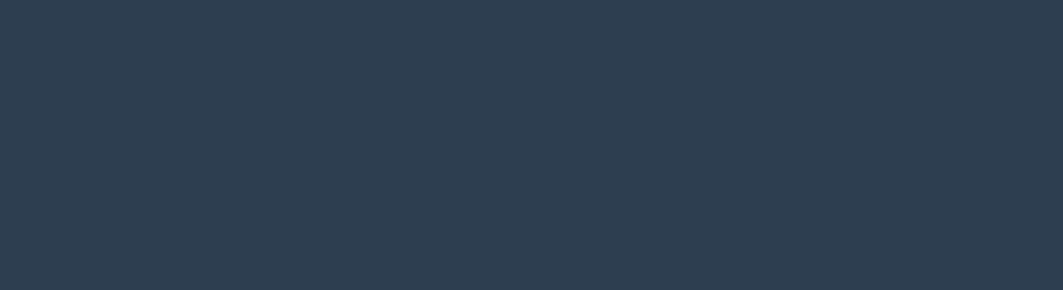
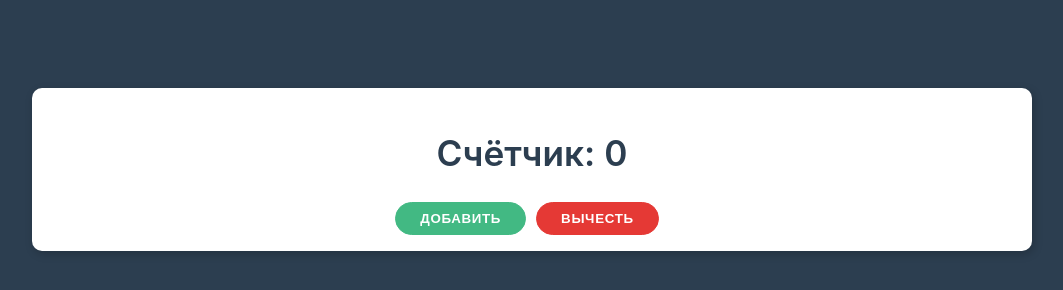
Before and after one commit to Ergashev-Sardor/vladilen-minin-vue-js, a plain HTML site: page src/index.html in a window 1280 px wide. Shown: the whole page, without its empty margins (108-1171 px from the left). Drawn offline with nearby package versions, Linux system fonts and the light colour scheme.

Commit message:
chapter-2/lessons/1-3

```diff
--- a/src/index.html
+++ b/src/index.html
@@ -8,6 +8,15 @@
   </head>
   <body>
 
+    <div class="container pt-5" id="app">
+      <div class="card center">
+        <h1>{{title}}: {{counter}}</h1>
+        <div>
+          <button class="btn primary">Добавить</button>
+          <button class="btn danger">Вычесть</button>
+        </div>
+      </div>
+    </div>
 
     <script src="https://unpkg.com/vue@3/dist/vue.global.js"></script>
     <script src="js.js/app.js"></script>
--- a/src/js.js/app.js
+++ b/src/js.js/app.js
@@ -0,0 +1,9 @@
+const App = {
+    data() {
+        return {
+            counter: 0,
+            title: 'Счётчик'
+        }
+    }
+}
+Vue.createApp(App).mount('#app')
```
